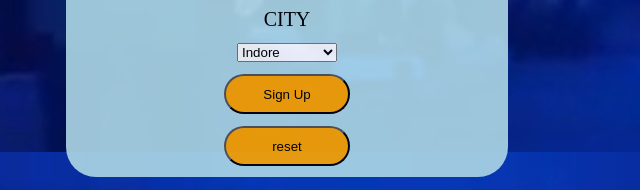
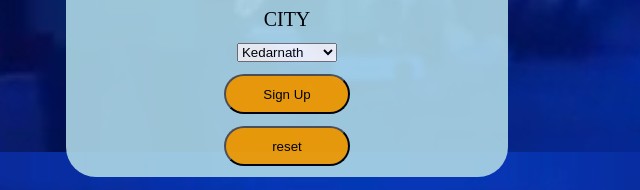
Before and after one commit to sabhi8226/Summer_RegPage, a plain HTML site: page index.html in a window 1280 px wide. Shown: the part 927-1117 px from the top of the page, 353-993 px from the left. Drawn offline with Linux system fonts and the light colour scheme.

Commit message:
Update index.html

```diff
--- a/index.html
+++ b/index.html
@@ -125,9 +125,11 @@
             </tr>
            <tr align="center">
             <td><select>
+                            <option value="city">Kedarnath</option>
                             <option value="city">Indore</option>
                             <option value="city">Jaipur</option>
                             <option value="city">Rehmanpura</option>
+                            <option value="city">Jodhpur</option>
                             <option value="city">Pune</option>
                             <option value="city">Mumbai</option>
                             <option value="city">Hyderabad</option>
```
